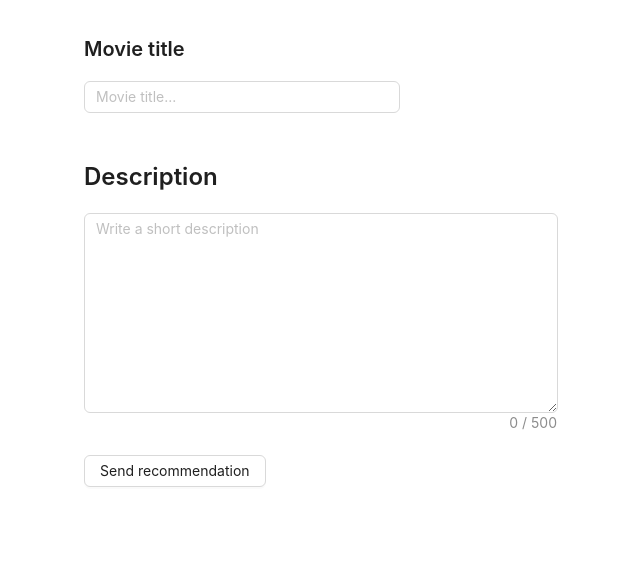
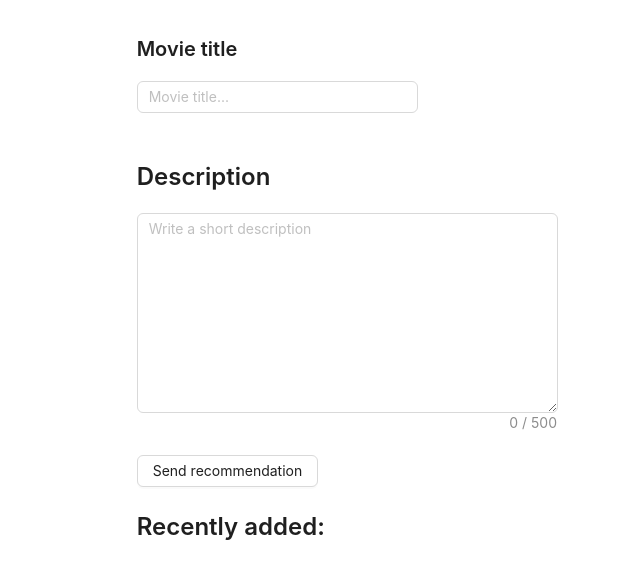
Before and after one commit to domjoeymoncada/movie-recommendation-redux, a React (Vite) app: page /send-movie-recommendation-form in a window 1280 px wide. Shown: the top 578 px of the page, without its empty margins (82-722 px from the left). Built offline with nearby package versions, Linux system fonts and the light colour scheme.

Commit message:
Create new page

```diff
--- /dev/null
+++ b/src/pages/PageA/components/MovieForm.tsx
@@ -0,0 +1,51 @@
+import { Row, Col, Form, Typography, Input, Button } from "antd";
+
+const { Title } = Typography;
+const { TextArea } = Input;
+
+type MovieFormProps = {
+  handleFormSubmit?: () => void;
+};
+
+const MovieForm = ({ handleFormSubmit }: MovieFormProps) => {
+  return (
+    <Form
+      name="recommendation-form"
+      layout="vertical"
+      onFinish={handleFormSubmit}
+    >
+      <div>
+        <Row>
+          <Col span={8}>
+            <Form.Item
+              name="title"
+              label={<Title level={4}>Movie title</Title>}
+            >
+              <Input placeholder="Movie title..." />
+            </Form.Item>
+          </Col>
+        </Row>
+        <Row>
+          <Col span={12}>
+            <Form.Item
+              name="description"
+              label={<Title level={3}>Description</Title>}
+            >
+              <TextArea
+                showCount
+                maxLength={500}
+                placeholder="Write a short description"
+                style={{ height: 200 }}
+              />
+            </Form.Item>
+          </Col>
+        </Row>
+        <Button htmlType="submit" style={{ marginTop: 18 }}>
+          Send recommendation
+        </Button>
+      </div>
+    </Form>
+  );
+};
+
+export default MovieForm;
--- /dev/null
+++ b/src/pages/PageA/components/RecentlyAddedList.tsx
@@ -0,0 +1,20 @@
+import { Typography } from "antd";
+
+const { Title, Text } = Typography;
+
+type RecentlyAddedListProps = {
+  movieList: object[];
+};
+
+const RecentlyAddedList = ({ movieList }: RecentlyAddedListProps) => {
+  console.log("mobilist", movieList);
+  return (
+    <div>
+      <Title level={3}>Recently added:</Title>
+      {movieList?.length > 0 &&
+        movieList?.map((movie, index) => <Text key={index} strong>{movie.title}</Text>)}
+    </div>
+  );
+};
+
+export default RecentlyAddedList;
--- a/src/pages/PageA/index.tsx
+++ b/src/pages/PageA/index.tsx
@@ -1,54 +1,24 @@
-import { Row, Col, Form, Typography, Input, Button } from "antd";
-import { useDispatch } from "react-redux";
+import { useDispatch, useSelector } from "react-redux";
 import { addMovieRecommendation } from "../../redux/features/movieListSlice";
-
-const { Title } = Typography;
-const { TextArea } = Input;
+import RecentlyAddedList from "./components/RecentlyAddedList";
+import MovieForm from "./components/MovieForm";
+import { Row, Col } from "antd";
 
 const MovieRecommendationForm = () => {
   const dispatch = useDispatch();
+  const movies = useSelector((state) => state.movieListRecommendations.recommendations);
 
   const onFormSubmit = (values) => {
     dispatch(addMovieRecommendation(values));
   };
 
   return (
-    <Form name="recommendation-form" layout="vertical" onFinish={onFormSubmit}>
-      <Row align="middle" justify="space-around">
-        <Col span={18}>
-          <div>
-            <Row>
-              <Col span={8}>
-                <Form.Item
-                  name="title"
-                  label={<Title level={4}>Movie title</Title>}
-                >
-                  <Input placeholder="Movie title..." />
-                </Form.Item>
-              </Col>
-            </Row>
-            <Row>
-              <Col span={12}>
-                <Form.Item
-                  name="description"
-                  label={<Title level={3}>Description</Title>}
-                >
-                  <TextArea
-                    showCount
-                    maxLength={500}
-                    placeholder="Write a short description"
-                    style={{ height: 200 }}
-                  />
-                </Form.Item>
-              </Col>
-            </Row>
-            <Button htmlType="submit" style={{ marginTop: 18 }}>
-              Send recommendation
-            </Button>
-          </div>
-        </Col>
-      </Row>
-    </Form>
+    <Row align="middle" justify="space-around">
+      <Col span={16}>
+        <MovieForm handleFormSubmit={onFormSubmit} />
+        <RecentlyAddedList movieList={movies} />
+      </Col>
+    </Row>
   );
 };
 
```
